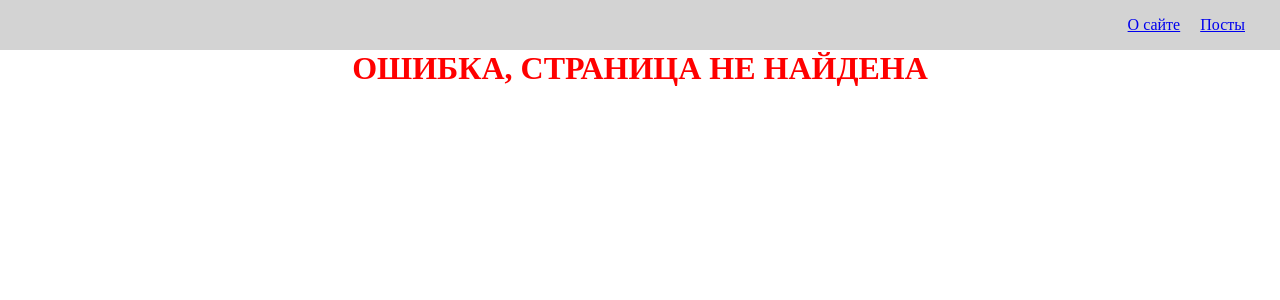
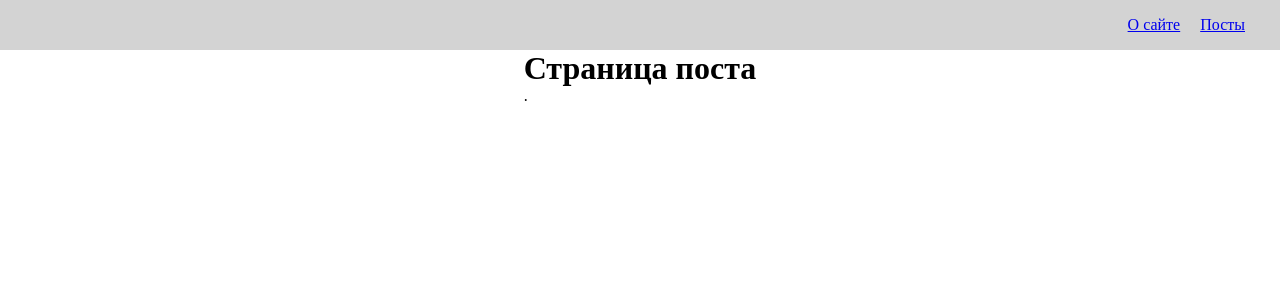
Before and after one commit to iAllBe/react-fundamental-course, a React (Create React App) app: page /posts/1 in a window 1280 px wide. Shown: the top 300 px of the page. Built offline with nearby package versions, Linux system fonts and the light colour scheme; no server answers.

Commit message:
add PostIdPage.jsx

```diff
--- a/src/API/PostService.js
+++ b/src/API/PostService.js
@@ -10,4 +10,9 @@ export default class PostService {
         });
         return response;
     }
+
+    static async getById(id) {
+        const response = await axios.get("https://jsonplaceholder.typicode.com/posts/" + id);
+        return response;
+    }
 }
--- a/src/components/AppRouter.jsx
+++ b/src/components/AppRouter.jsx
@@ -2,6 +2,7 @@ import {Route, Routes} from "react-router-dom";
 import Posts from "../pages/Posts";
 import About from "../pages/About";
 import Error from "../pages/Error";
+import PostIdPage from "../pages/PostIdPage";
 
 export default function AppRouter() {
     return (
@@ -12,8 +13,15 @@ export default function AppRouter() {
             >
             </Route>
             <Route
+                exact
                 path="/posts"
                 element={<Posts/>}
+            >
+            </Route>
+            <Route
+                exact
+                path="/posts/:id"
+                element={<PostIdPage/>}
             >
             </Route>
             <Route
--- a/src/components/PostItem.jsx
+++ b/src/components/PostItem.jsx
@@ -1,6 +1,9 @@
 import MyButton from "./UI/button/MyButton";
+import {useNavigate} from "react-router-dom";
 
 export default function PostItem({post, index, remove}) {
+    const router = useNavigate();
+
     return (
         <div className="post">
             <div className="post__content">
@@ -10,9 +13,18 @@ export default function PostItem({post, index, remove}) {
             <div className="post__btns">
                 <MyButton
                     onClick={() => {
+                        router('/posts/' + post.id)
+                    }}
+                >
+                    Открыть
+                </MyButton>
+                <MyButton
+                    onClick={() => {
                         remove(post)
                     }}
-                >Удалить</MyButton>
+                >
+                    Удалить
+                </MyButton>
             </div>
         </div>
     );
--- /dev/null
+++ b/src/pages/PostIdPage.jsx
@@ -0,0 +1,31 @@
+import {useParams} from "react-router-dom";
+import {useEffect, useState} from "react";
+import useFetching from "../hooks/useFetching";
+import PostService from "../API/PostService";
+import Loader from "../components/UI/loader/Loader";
+
+export default function PostIdPage() {
+    const params = useParams();
+    const [post, setPost] = useState({});
+    const [fetchPostById, isLoading, error] = useFetching(async () => {
+        const response = await PostService.getById(params.id);
+        setPost(response.data)
+    });
+
+    useEffect(() => {
+        fetchPostById()
+    }, []);
+
+    return (
+        <div>
+            {isLoading
+                ? <Loader/>
+                : <div>
+                    <h1>Страница поста {post.id}</h1>
+                    <div>{post.id}. {post.title}</div>
+                    <div>{post.body}</div>
+                </div>
+            }
+        </div>
+    )
+}
```
